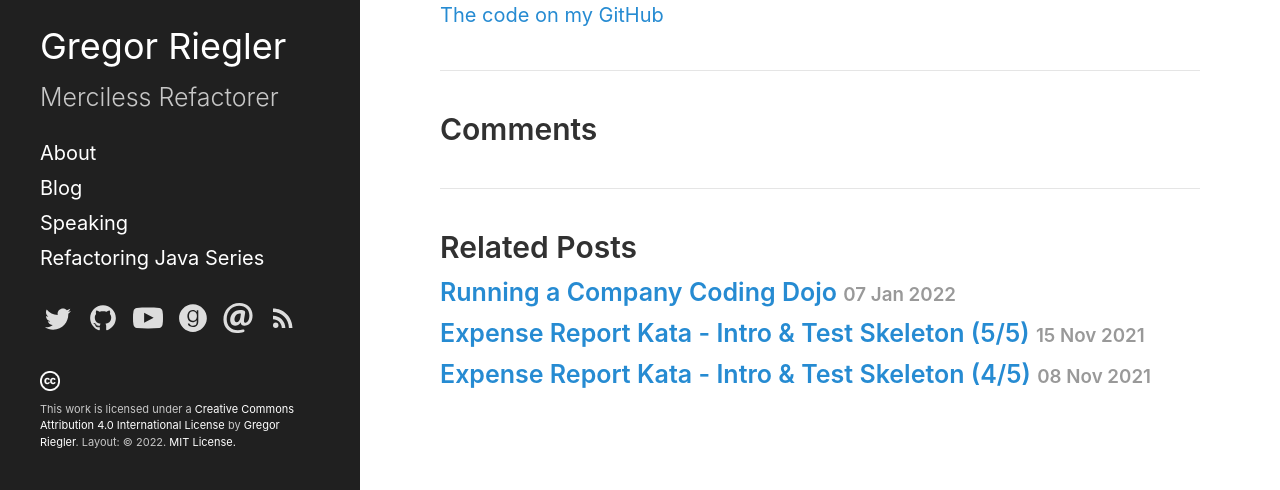
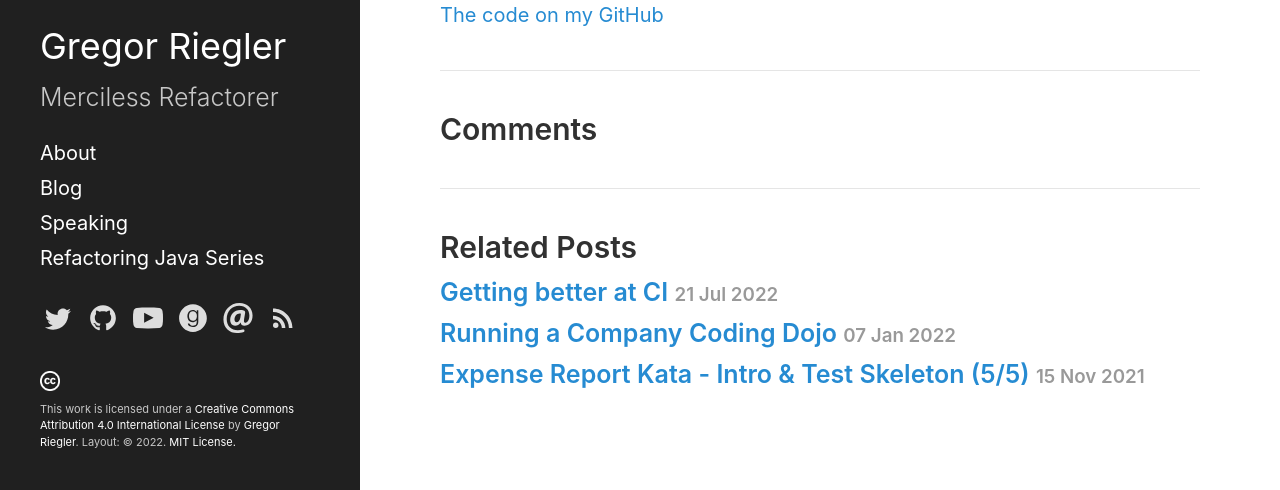
Before and after one commit to gregorriegler/gregorriegler.github.io, a Jekyll site: the page built from refactoring-java/_posts/2020-01-06-refactoring-to-mvc.md, in a window 1280 px wide. Shown: the part 788-1278 px from the top of the page. Built offline with Jekyll 4.4.1, drawn with Linux system fonts in a browser that asks for light colours; comment, search, counter and statistics services are not loaded; some of the changed lines change nothing that is shown.

Commit message:
going live

````diff
--- a/_drafts/2022-07-21-thats-not-continuous.md
+++ b/_posts/2022-07-21-Getting-better-at-CI.md
@@ -1,6 +1,6 @@
 ---
 layout: post
-title: That's Not Continuous!
+title: Getting better at CI
 tags:
 - TDD
 - Continuous Integration
@@ -170,7 +170,7 @@ goal +MESSAGE:
 ```
 
 Every time I start working on a new goal, I want to write it to my git history first.
-Something like `> just goal MarsRover can turn`.
+Something like `> just goal make rover turn left`.
 The other commit messages would stay 'wip' commits and that's fine.
 One idea would be to use further tooling to decode some of the refactoring commits.
 For example: The [refactoringinsight](https://plugins.jetbrains.com/plugin/14704-refactorinsight) plugin.
@@ -245,7 +245,7 @@ tcr:
 
 ## Conclusion
 Notice how I renamed the `tdd-commit` task to `ci`.
-Continuous Integration is not about what the build server is doing, it is about what we do.
+Continuous Integration is not only about what the build server is doing, it is primarily about what we do.
 
 Coding with this script feels super smooth.
 It is actually continuous.
````
